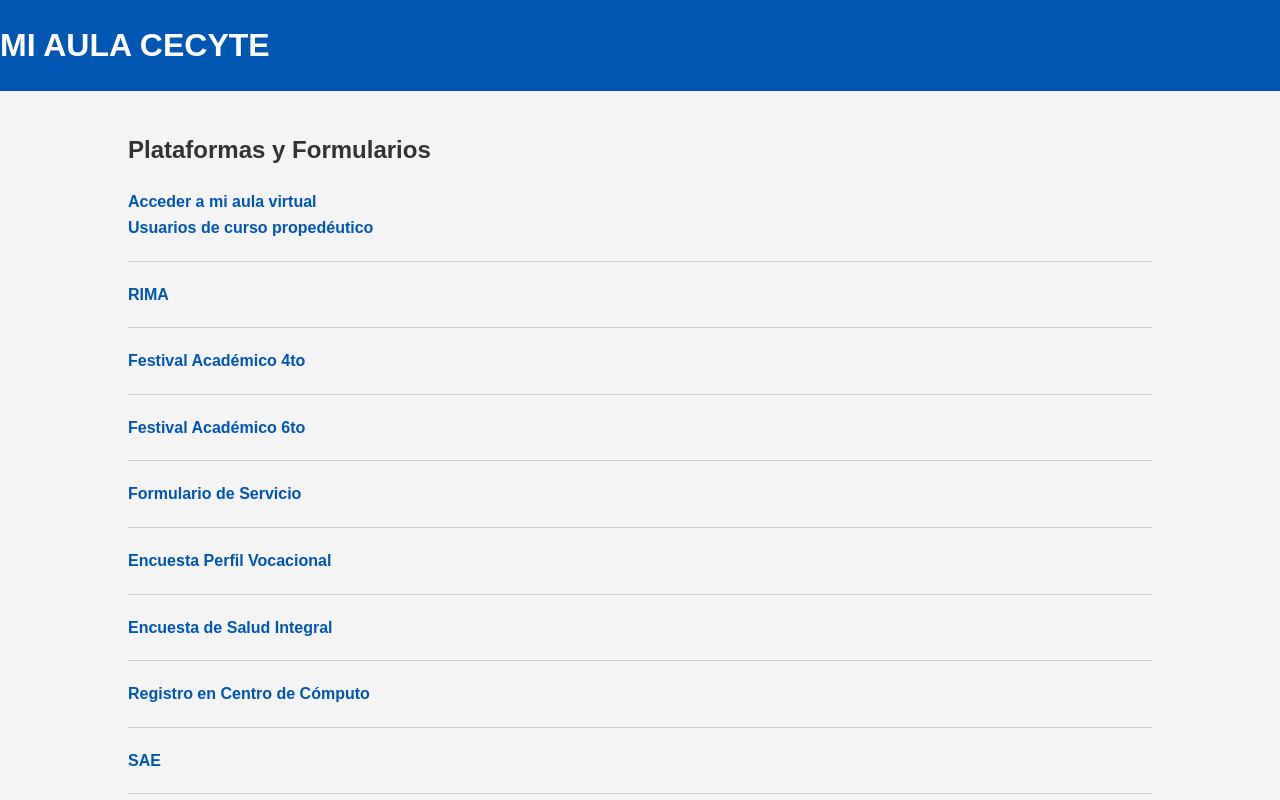
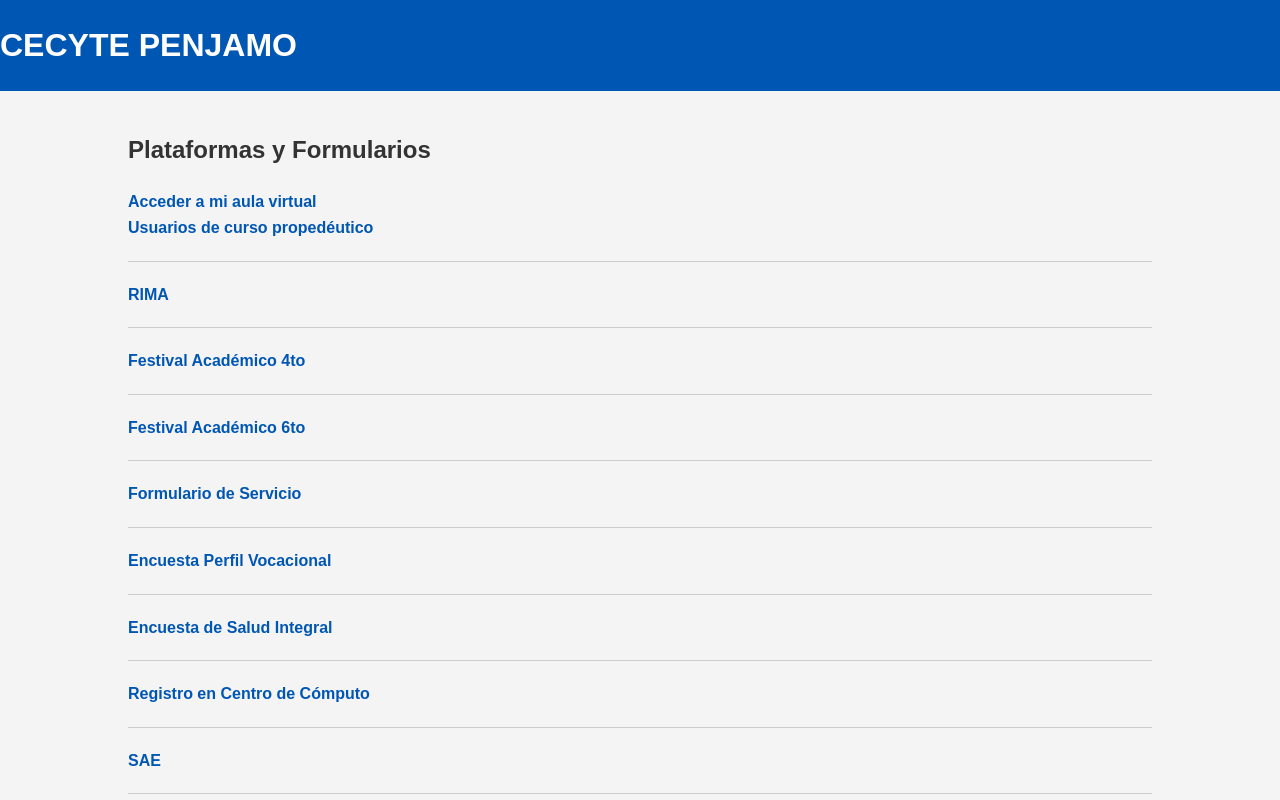
Before and after one commit to Marinoloko1/SCHOOL-LINK, a plain HTML site: page index.html in a window 1280 px wide. Shown: the top 800 px of the page. Drawn offline with Linux system fonts and the light colour scheme.

Commit message:
Update index.html

```diff
--- a/index.html
+++ b/index.html
@@ -50,7 +50,7 @@
 </head>
 <body>
 
-<h1>MI AULA CECYTE</h1>
+<h1>CECyTE PENJAMO</h1>
 
 <div class="container">
     <h2>Plataformas y Formularios</h2>
```
